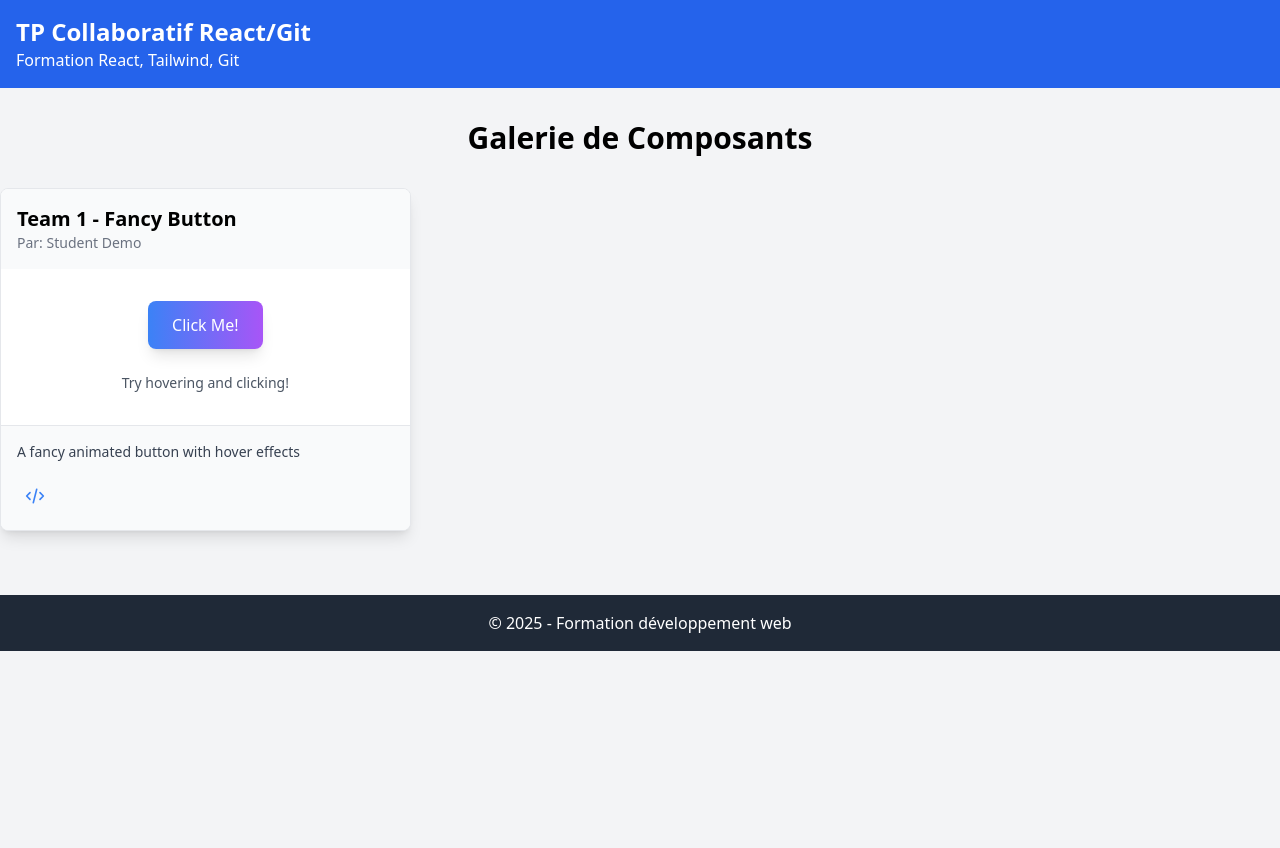
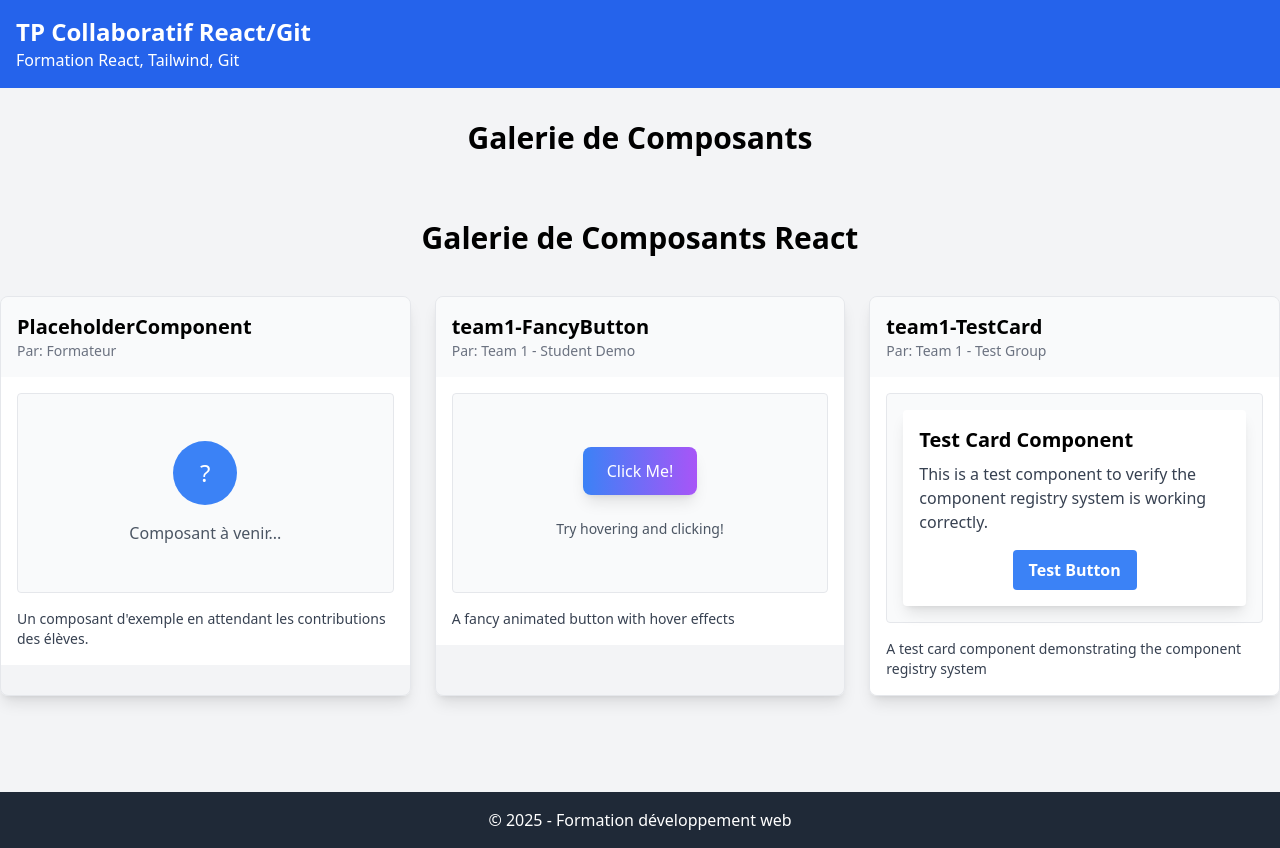
Before and after one commit to raphaelgabbay/gallery-app, a Next.js app: page /gallery-app/ in a window 1280 px wide. Before the commit the page ends 800 px from the top, so only its background shows below. Built offline with nearby package versions, Linux system fonts and the light colour scheme.

Commit message:
fix(page) use componentgrid

```diff
--- a/app/page.js
+++ b/app/page.js
@@ -1,5 +1,6 @@
 import FancyButton from './components/teams/team1/FancyButton'
 import ComponentCard from './components/shared/ComponentCard'
+import ComponentGallery from './components/gallery/ComponentGallery'
 import fs from 'fs'
 import path from 'path'
 
@@ -29,16 +30,7 @@ export default async function Home() {
 
       <main className="container mx-auto py-8">
         <h2 className="text-3xl font-bold text-center mb-8">Galerie de Composants</h2>
-        <div className="grid grid-cols-1 md:grid-cols-2 lg:grid-cols-3 gap-6">
-          <ComponentCard
-            title="Team 1 - Fancy Button"
-            author="Student Demo"
-            description="A fancy animated button with hover effects"
-            code={fancyButtonCode}
-          >
-            <FancyButton />
-          </ComponentCard>
-        </div>
+        <ComponentGallery />
       </main>
 
       <footer className="bg-gray-800 text-white p-4 mt-8">
```
